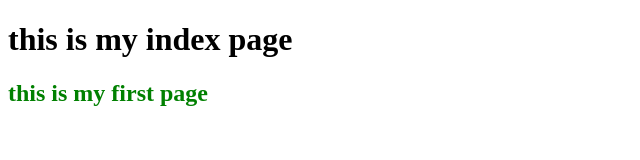
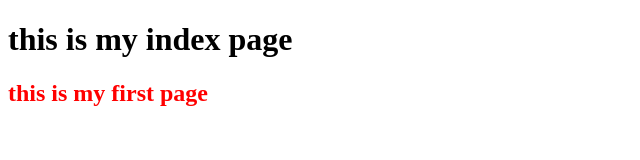
Before and after one commit to priyankavhawal/html-demo-1, a plain HTML site: page index.html in a window 1280 px wide. Shown: the whole page, without its empty margins (0-640 px from the left). Drawn offline with Linux system fonts and the light colour scheme.

Commit message:
changed h2 from green to red

```diff
--- a/index.html
+++ b/index.html
@@ -7,7 +7,8 @@
     <title>Document</title>
     <style>
         h2{
-            color:green;
+           /* color:green; */
+            color:red;
         }
     </style>
 </head>
```
